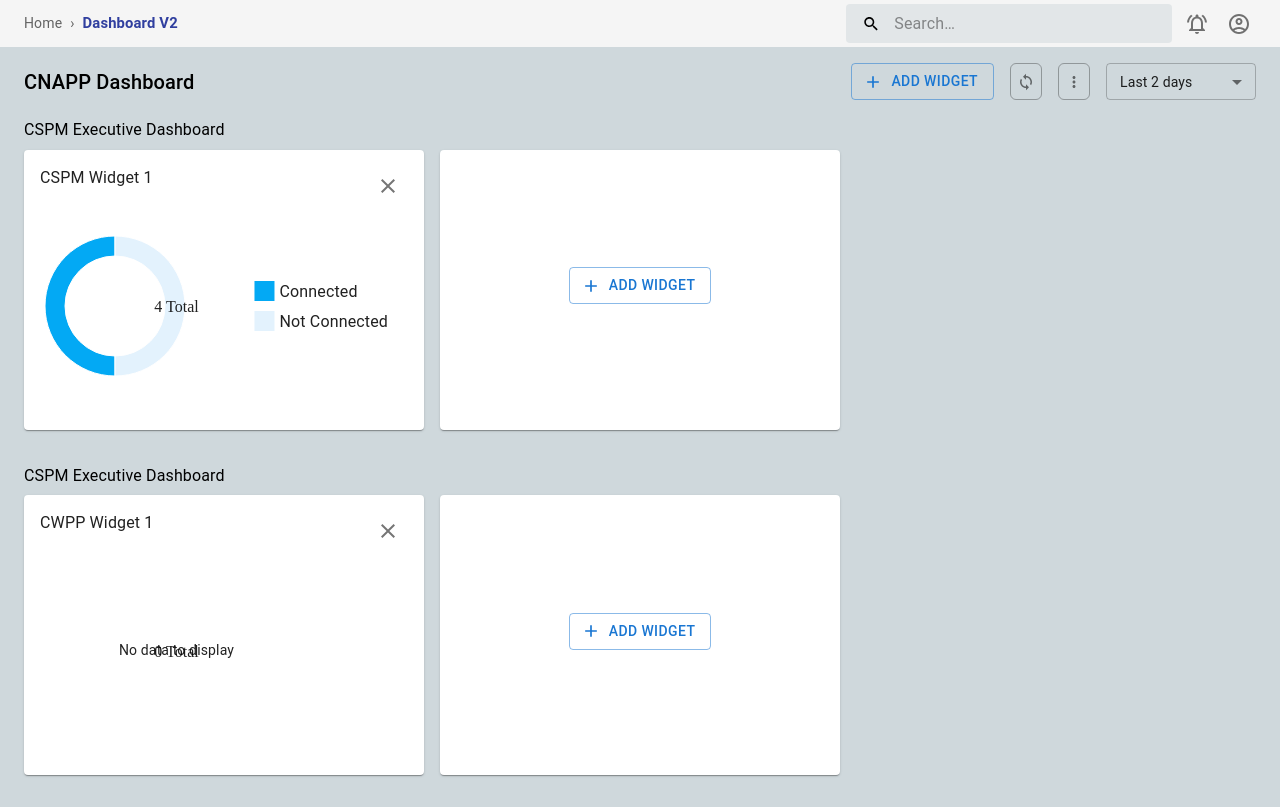
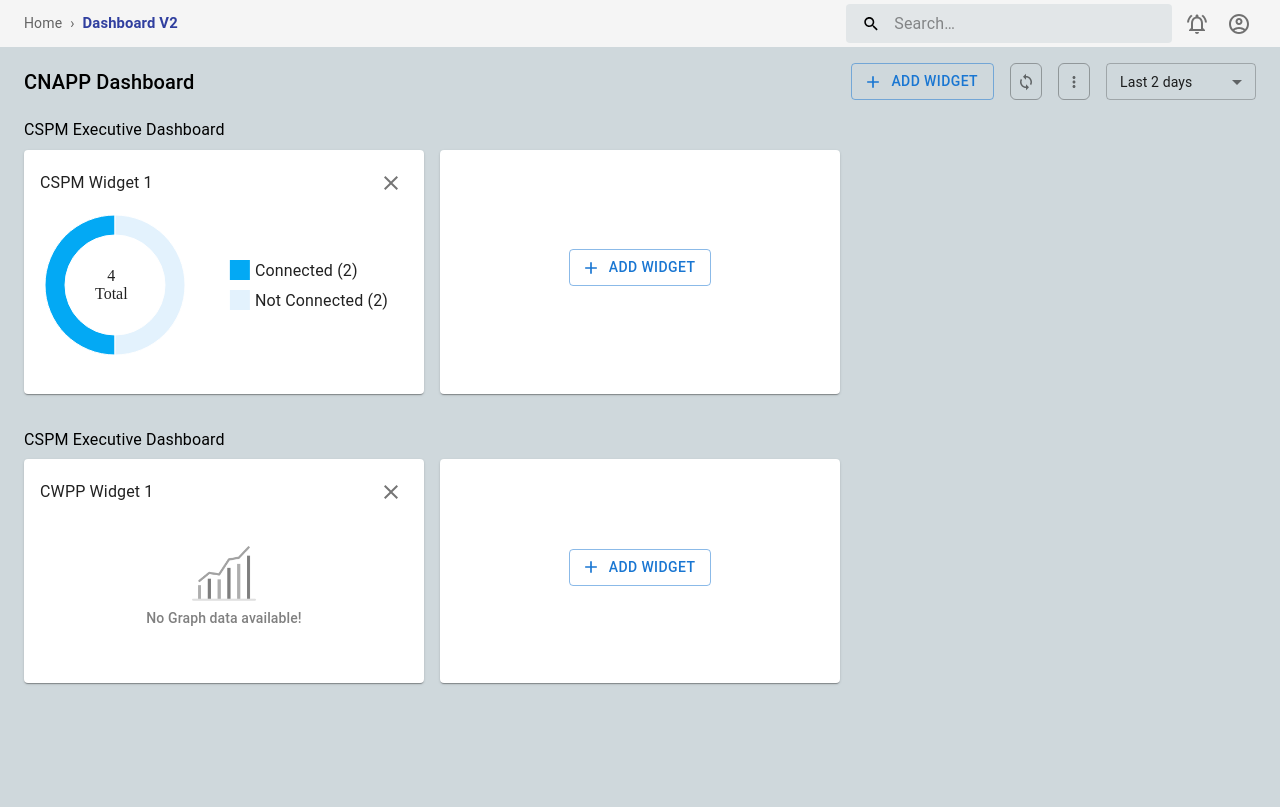
Before and after one commit to kapex-coder/CNAPP-Dashboard, a React (Vite) app: page / in a window 1280 px wide. Built offline with nearby package versions, Linux system fonts and the light colour scheme.

Commit message:
Added: No Graph data UI

```diff
--- a/src/components/Charts/DonutChart.jsx
+++ b/src/components/Charts/DonutChart.jsx
@@ -1,52 +1,75 @@
-import * as React from "react";
 import { PieChart } from "@mui/x-charts/PieChart";
-import { useDrawingArea } from "@mui/x-charts/hooks";
-import { styled } from "@mui/material/styles";
 import { Box, Typography } from "@mui/material";
+import NoGraphDataImage from "../../assets/graph-no-data.png";
 
 const size = {
   height: 150,
 };
 
-const StyledText = styled("text")(({ theme }) => ({
-  fill: theme.palette.text.primary,
-  textAnchor: "middle",
-  dominantBaseline: "central",
-  fontSize: "1rem",
-}));
+const defaultChartData = [
+  { value: 2, label: "Connected" },
+  { value: 2, label: "Not Connected" },
+];
 
-function PieCenterLabel({ children }) {
-  const { width, height, left, top } = useDrawingArea();
+const NoChartData = () => {
   return (
-    <StyledText
-      x={left + width / 2}
-      y={top + height / 2}>
-      {children}
-    </StyledText>
-
+    <Box
+      height={size.height}
+      sx={{ textAlign: "center", display: "flex", flexDirection: "column", alignItems: "center", justifyContent: "center" }}>
+      <img
+        src={NoGraphDataImage}
+        alt="No Graph data"
+        width="70"
+        style={{ filter: "grayscale(1)" }}
+        loading="lazy"
+      />
+      <Typography variant="subtitle2" sx={{color: "grey"}}>No Graph data available!</Typography>
+    </Box>
   );
-}
-
-const defaultChartData = [
-  { value: 2, label: "Connected (2)" },
-  { value: 2, label: "Not Connected (2)" },
-];
+};
 
 export default function DonutChart({ data = defaultChartData }) {
   const totalDataValue = data.reduce((accu, currentValue) => {
     return accu + currentValue.value;
   }, 0);
 
+  const chartData = data.map((item) => {
+    return { ...item, label: `${item.label} (${item.value})` };
+  });
+
   return (
-    <PieChart
-      series={[
-        { data, innerRadius: 50, outerRadius: 70, startAngle: -180, endAngle: 360, cx: 70 },
-      ]}
-      sx={{ justifyContent: "space-between" }}
-      height={200}>
-      <PieCenterLabel>
-        {totalDataValue} Total
-      </PieCenterLabel>
-    </PieChart>
+    <>
+      {chartData.length === 0 ? (
+        <NoChartData />
+      ) : (
+        <Box
+          height={170}
+          sx={{ position: "relative" }}>
+          <PieChart
+            series={[
+              {
+                data: chartData,
+                innerRadius: 50,
+                outerRadius: 70,
+                startAngle: -180,
+                endAngle: 360,
+                cx: 70,
+              },
+            ]}
+            sx={{ justifyContent: "space-between" }}></PieChart>
+          <Box
+            sx={{
+              position: "absolute",
+              top: "50%",
+              transform: "translateY(-50%)",
+              left: 55,
+              textAlign: "center",
+            }}>
+            <p>{totalDataValue}</p>
+            <p>Total</p>
+          </Box>
+        </Box>
+      )}
+    </>
   );
 }
--- a/src/components/DashboardCategory.jsx
+++ b/src/components/DashboardCategory.jsx
@@ -34,7 +34,7 @@ export default function DashboardCategory({ category = null }) {
               xs={12}
               sm={6}
               md={4}>
-              <Card sx={{ height: "100%" }}>
+              <Card sx={{ height: "100%", minHeight: "200px" }}>
                 <CardContent
                   sx={{
                     display: "flex",
--- a/src/components/Widget.jsx
+++ b/src/components/Widget.jsx
@@ -17,9 +17,9 @@ export default function Widget({ children, widget, categoryId }) {
         <CardContent>
           <Stack
             direction="row"
-            sx={{ justifyContent: "space-between" }}>
+            sx={{ justifyContent: "space-between", alignItems: "center" }}>
             <Typography>{widget.name}</Typography>
-            <IconButton onClick={handleRemove}>
+            <IconButton size="small" onClick={handleRemove}>
               <CloseOutlinedIcon  />
             </IconButton>
           </Stack>
```
Also changed, not shown: src/assets/graph-no-data.png (added).
